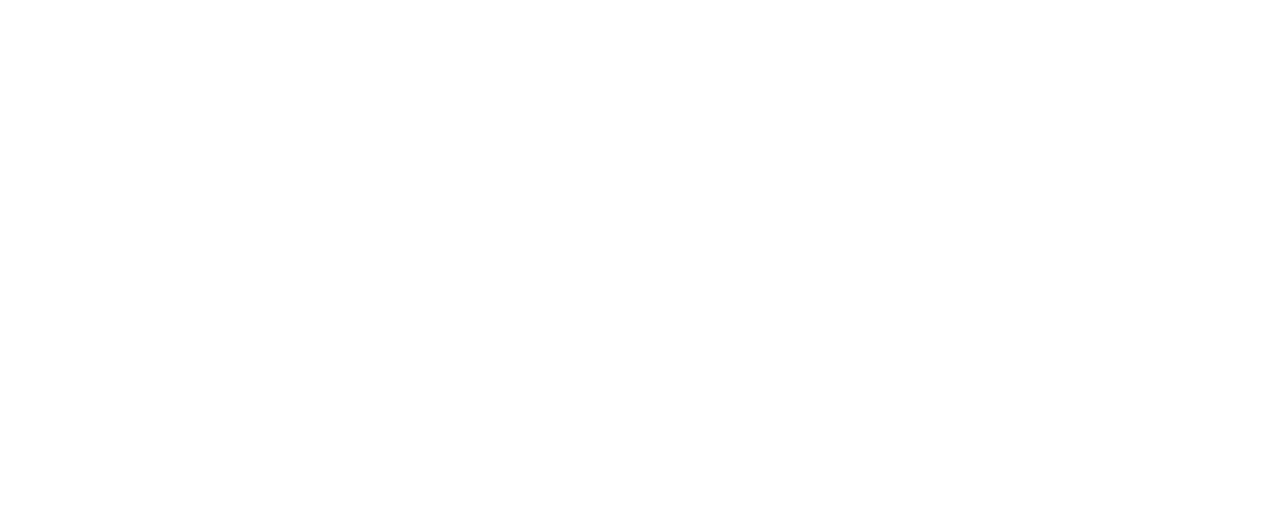
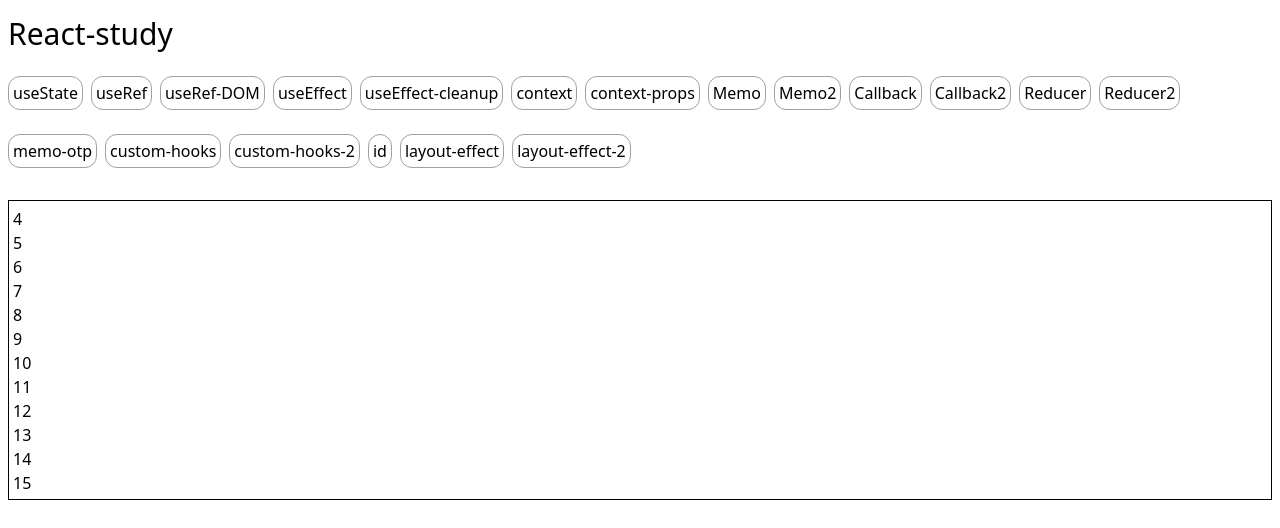
Before and after one commit to Doosic/front, a React (Vite) app in the folder react-study/: page /layout-effect-2 in a window 1280 px wide. Before the commit this address had no page. Shown: the top 528 px of the page. Built offline with nearby package versions, Linux system fonts and the light colour scheme.

Commit message:
add: useLayoutEffect

```diff
--- a/react-study/src/App.jsx
+++ b/react-study/src/App.jsx
@@ -22,6 +22,8 @@
 import CustomHooks from "./views/CustomHooks.jsx";
 import CustomHooks2 from "./views/CustomHooks2.jsx";
 import Id from "./views/Id.jsx"
+import LayoutEffect from "./views/LayoutEffect.jsx";
+import LayoutEffect2 from "./views/LayoutEffect2.jsx";
 
 function App() {
 
@@ -46,6 +48,8 @@
           <Route path="custom-hooks" element={<CustomHooks/>}></Route>
           <Route path="custom-hooks-2" element={<CustomHooks2/>}></Route>
           <Route path="id" element={<Id/>}></Route>
+          <Route path="layout-effect" element={<LayoutEffect/>}></Route>
+          <Route path="layout-effect-2" element={<LayoutEffect2/>}></Route>
         </Route>
       </Routes>
     </Router>
--- a/react-study/src/layout/AppLayout.jsx
+++ b/react-study/src/layout/AppLayout.jsx
@@ -26,6 +26,8 @@
                 <Link className="border border-zinc-400 rounded-xl px-1 py-1" to="/custom-hooks">custom-hooks</Link>
                 <Link className="border border-zinc-400 rounded-xl px-1 py-1" to="/custom-hooks-2">custom-hooks-2</Link>
                 <Link className="border border-zinc-400 rounded-xl px-1 py-1" to="/id">id</Link>
+                <Link className="border border-zinc-400 rounded-xl px-1 py-1" to="/layout-effect">layout-effect</Link>
+                <Link className="border border-zinc-400 rounded-xl px-1 py-1" to="/layout-effect-2">layout-effect-2</Link>
               </div>
             </header>
 
--- /dev/null
+++ b/react-study/src/views/LayoutEffect.jsx
@@ -0,0 +1,34 @@
+/*
+* useEffect와 useLayoutEffect의 차이점
+* - useEffect: 화면 렌더링 후 실행
+* - useLayoutEffect: effect 실행 후 화면 업데이트
+* */
+import {useEffect, useLayoutEffect, useState} from 'react';
+
+// 문서참조: https://ko.react.dev/reference/react/useLayoutEffect
+const LayoutEffect = () => {
+  const [count, setCount] = useState(0);
+
+  const handleCountUpdate = () => {
+    setCount(count + 1);
+  }
+
+  // component가 화면에 그려진 이후 실행 => 비동기적으로 실행/다른 동작을 블로킹하지 않는다.
+  useEffect(() => {
+    console.log("useEffect", count);
+  }, [count]);
+
+  // component가 화면에 그려지기 이전에 실행 => 동기적으로 실행/다른 동작들을 블로킹한다. 화면 렌더링을 블로킹한다.
+  useLayoutEffect(() => {
+    console.log("useLayoutEffect", count);
+  }, [count]);
+
+  return(
+    <div className="flex flex-col space-y-2">
+      <div className="text-2xl">Count: {count}</div>
+      <button className="px-2 py-1 border border-zinc-400 cursor-pointer" onClick={handleCountUpdate}>Update</button>
+    </div>
+  )
+}
+
+export default LayoutEffect
--- /dev/null
+++ b/react-study/src/views/LayoutEffect2.jsx
@@ -0,0 +1,52 @@
+import {useEffect, useLayoutEffect, useRef, useState} from 'react';
+
+// 문서참조: https://ko.react.dev/reference/react/useLayoutEffect
+
+function getNumbers() {
+  return [1,2,3,4,5,6,7,8,9,10,11,12,13,14,15];
+}
+
+const LayoutEffect = () => {
+  const [numbers, setNumbers] = useState([]);
+  const ref = useRef(null);
+
+  useEffect(() => {
+    const nums = getNumbers();
+    setNumbers(nums);
+  }, []);
+
+  // component가 그려진 이후에 비동기적으로 실행, 무언가 계산되는 동작이있다면
+  // 자연스러운 UI전환이 아닌 끊기듯이 전환이된다.
+/*  useEffect(() => {
+    if(numbers.length === 0){
+      return;
+    }
+
+    for(let i = 0; i < 300000000; i++){}
+
+    ref.current.scrollTop = ref.current.scrollHeight;
+  }, [numbers]);*/
+
+  // component가 그려지기 이전에 실행되기 때문에 필요한 동작(계산)이 렌더링 전에 실행되기 떄문에
+  // 깜빡임이 없다. UI변화를 정교하게 다룰 수 있다.
+  // 그러나 모든 계산이 끝나기 전까지 화면이 그려지지않기 때문에 문제가 생길 수 있다.
+  useLayoutEffect(() => {
+    if(numbers.length === 0){
+      return;
+    }
+
+    for(let i = 0; i < 300000000; i++){}
+
+    ref.current.scrollTop = ref.current.scrollHeight;
+  }, [numbers]);
+
+  return(
+    <div
+      ref={ref}
+      className="h-[300px] p-1 border border-bule-500 overflow-y-auto">
+      {numbers.map((number, idx) => <p key={idx}>{number}</p>)}
+    </div>
+  )
+}
+
+export default LayoutEffect
```
